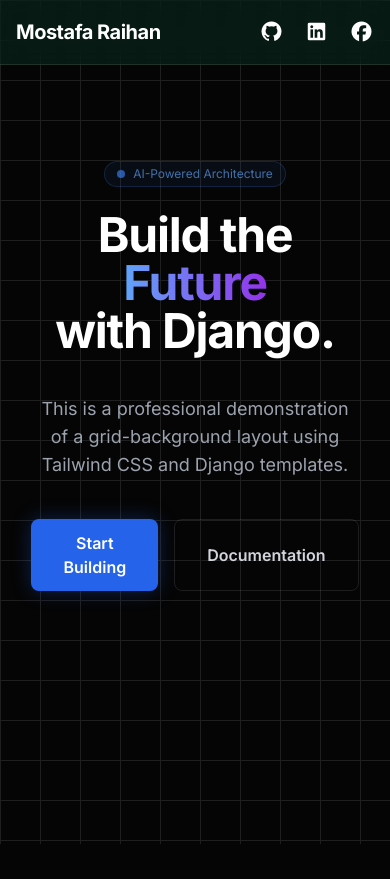
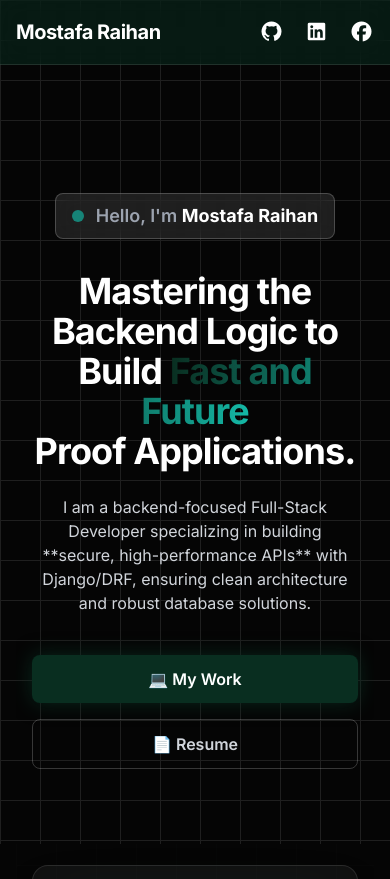
Before and after one commit to mostafaraihan/Django_Portfolio, a Django app: page / in a window 390 px wide. Shown: the top 879 px of the page. Run offline with Django 5.2, Linux system fonts and the light colour scheme; some libraries are stand-ins or nearby versions.

Commit message:
hero section modify and update

```diff
--- a/Django_Portfolio/settings.py
+++ b/Django_Portfolio/settings.py
@@ -117,3 +117,8 @@
 # https://docs.djangoproject.com/en/6.0/howto/static-files/
 
 STATIC_URL = 'static/'
+STATIC_ROOT = BASE_DIR / 'staticfiles'
+
+STATICFILES_DIRS = [
+    BASE_DIR / 'static',
+]
--- a/templates/components/home/hero.html
+++ b/templates/components/home/hero.html
@@ -1,24 +1,122 @@
-<div class="relative max-w-7xl mx-auto px-4 sm:px-6 lg:px-8 py-24 flex flex-col items-center text-center">
-    <div class="inline-flex items-center gap-2 px-3 py-1 rounded-full border border-blue-500/30 bg-blue-500/10 text-blue-400 text-xs font-medium mb-6 animate-pulse">
-        <span class="w-2 h-2 rounded-full bg-blue-500"></span>
-        AI-Powered Architecture
-    </div>
+{% load static %}
 
-    <h1 class="text-5xl md:text-7xl font-extrabold text-white tracking-tight mb-6">
-        Build the <span class="text-transparent bg-clip-text bg-gradient-to-r from-blue-400 to-purple-600">Future</span>
-        <br> with Django.
-    </h1>
+<div class="relative max-w-7xl mx-auto px-4 sm:px-6 lg:px-8 py-32 overflow-hidden">
+    <div class="absolute top-1/4 left-0 w-96 h-96 bg-[#092e20]/60 rounded-full mix-blend-multiply filter blur-3xl opacity-30 animate-blob-slow -z-20"></div>
+    <div class="absolute bottom-1/4 right-0 w-80 h-80 bg-teal-500/60 rounded-full mix-blend-multiply filter blur-3xl opacity-30 animate-blob-delay -z-20"></div>
 
-    <p class="mt-4 max-w-2xl text-lg text-gray-400">
-        This is a professional demonstration of a grid-background layout using Tailwind CSS and Django templates.
-    </p>
+    <div class="absolute inset-0 -z-30 bg-grid-pattern opacity-10"></div>
 
-    <div class="mt-10 flex gap-4">
-        <button class="px-8 py-3 rounded-lg bg-blue-600 hover:bg-blue-500 text-white font-semibold transition-all shadow-[0_0_20px_rgba(37,99,235,0.3)]">
-            Start Building
-        </button>
-        <button class="px-8 py-3 rounded-lg border border-white/10 hover:bg-white/5 text-gray-300 font-semibold transition-all">
-            Documentation
-        </button>
+    <div class="flex flex-col lg:flex-row items-center justify-between gap-12 lg:gap-24">
+
+        <div class="lg:w-1/2 text-center lg:text-left">
+
+            <div class="inline-flex items-center gap-3 px-4 py-2 mb-8 rounded-lg backdrop-blur-md bg-white/10 border border-white/20 opacity-0 animate-slide-up-initial" style="animation-delay: 0.2s;">
+                 <span class="w-3 h-3 rounded-full bg-teal-500 animate-pulse"></span>
+                 <h3 class="text-lg sm:text-xl font-semibold text-gray-400 m-0">
+                    Hello, I'm <span class="text-white font-bold">Mostafa Raihan</span>
+                 </h3>
+            </div>
+
+
+            <h2 class="text-4xl md:text-6xl font-extrabold text-white tracking-tight mb-6 opacity-0 animate-fadeIn" style="animation-delay: 0.6s;">
+                Mastering the Backend Logic to Build <span class="text-transparent bg-clip-text bg-gradient-to-r from-[#092e20] to-teal-500">Fast and Future</span>
+                <br>Proof Applications.
+            </h2>
+
+            <p class="mt-4 max-w-2xl lg:max-w-full **text-sm** text-gray-300 opacity-0 animate-fadeIn" style="animation-delay: 1s;">
+                I am a backend-focused Full-Stack Developer specializing in building **secure, high-performance APIs** with Django/DRF, ensuring clean architecture and robust database solutions.
+            </p>
+
+            <div class="mt-10 flex flex-col sm:flex-row justify-center lg:justify-start gap-4 opacity-0 animate-fadeIn" style="animation-delay: 1.4s;">
+                <button class="px-8 py-3 rounded-lg bg-[#092e20] hover:bg-teal-700 text-white font-semibold transition-all shadow-[0_0_20px_rgba(9,46,32,0.8)] transform hover:scale-[1.02]">
+                    💻 My Work
+                </button>
+                <button class="px-8 py-3 rounded-lg border border-white/20 hover:bg-white/10 text-gray-300 font-semibold transition-all transform hover:scale-[1.02]">
+                    📄 Resume
+                </button>
+            </div>
+        </div>
+
+        <div class="lg:w-1/2 mt-12 lg:mt-0 flex justify-center lg:justify-end animate-scale-up">
+            <div class="relative w-full max-w-lg p-4 rounded-2xl shadow-2xl backdrop-blur-sm bg-white/5 border border-white/10 group">
+                <img
+                    src="{% static 'image/profile.png' %}"
+                    class="w-full h-auto rounded-xl transform group-hover:scale-[0.98] transition-transform duration-700"
+                    alt="Mostafa Raihan - Professional Headshot"
+                >
+                <div class="absolute inset-4 bg-[#092e20]/50 blur-xl rounded-xl -z-10 transform scale-90 opacity-60 group-hover:scale-[0.95] transition-transform duration-700"></div>
+            </div>
+        </div>
     </div>
 </div>
+
+<style>
+@keyframes slideUpInitial {
+    from {
+        opacity: 0;
+        transform: translateY(20px);
+    }
+    to {
+        opacity: 1;
+        transform: translateY(0);
+    }
+}
+.animate-slide-up-initial {
+    animation: slideUpInitial 0.7s cubic-bezier(0.25, 0.46, 0.45, 0.94) forwards;
+}
+
+
+/* Sequential Fade-In Animation (for Title, P, Buttons) */
+@keyframes fadeIn {
+    from {
+        opacity: 0;
+        transform: translateY(10px);
+    }
+    to {
+        opacity: 1;
+        transform: translateY(0);
+    }
+}
+.animate-fadeIn {
+    animation: fadeIn 0.8s ease-out forwards;
+}
+
+/* SCALE UP (for Image Block) */
+@keyframes scaleUp {
+    from {
+        opacity: 0;
+        transform: scale(0.9);
+    }
+    to {
+        opacity: 1;
+        transform: scale(1);
+    }
+}
+.animate-scale-up {
+    animation: scaleUp 1s cubic-bezier(0.25, 0.46, 0.45, 0.94) forwards;
+    animation-delay: 0.3s;
+}
+
+/* BACKGROUND BLOB ANIMATION */
+@keyframes blob-movement {
+    0%, 100% {
+        transform: translate(0, 0) scale(1);
+    }
+    25% {
+        transform: translate(20px, -20px) scale(1.1);
+    }
+    50% {
+        transform: translate(0, 30px) scale(0.9);
+    }
+    75% {
+        transform: translate(-20px, -10px) scale(1.1);
+    }
+}
+.animate-blob-slow {
+    animation: blob-movement 20s infinite ease-in-out;
+}
+.animate-blob-delay {
+    animation: blob-movement 20s infinite ease-in-out reverse;
+    animation-delay: 5s;
+}
+</style>
--- a/templates/layout/layout.html
+++ b/templates/layout/layout.html
@@ -1,3 +1,4 @@
+{% load static %}
 <!DOCTYPE html>
 <html lang="en" class="dark">
 <head>
```
Also changed, not shown: 3 other files.
